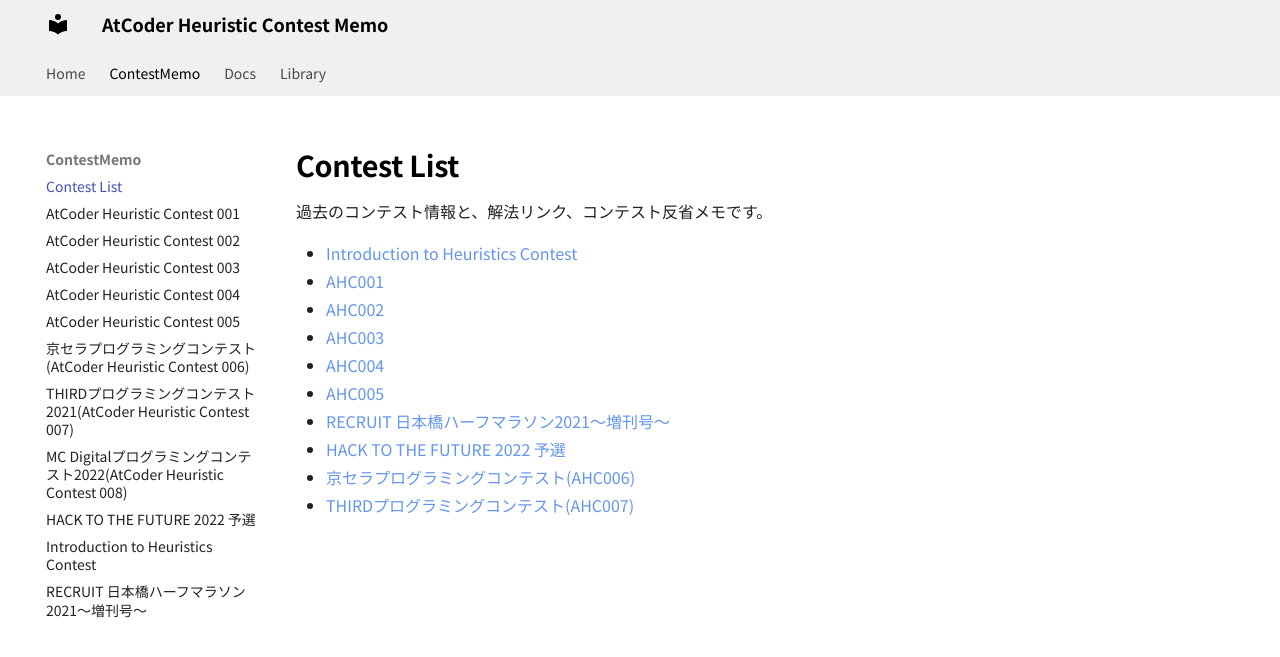
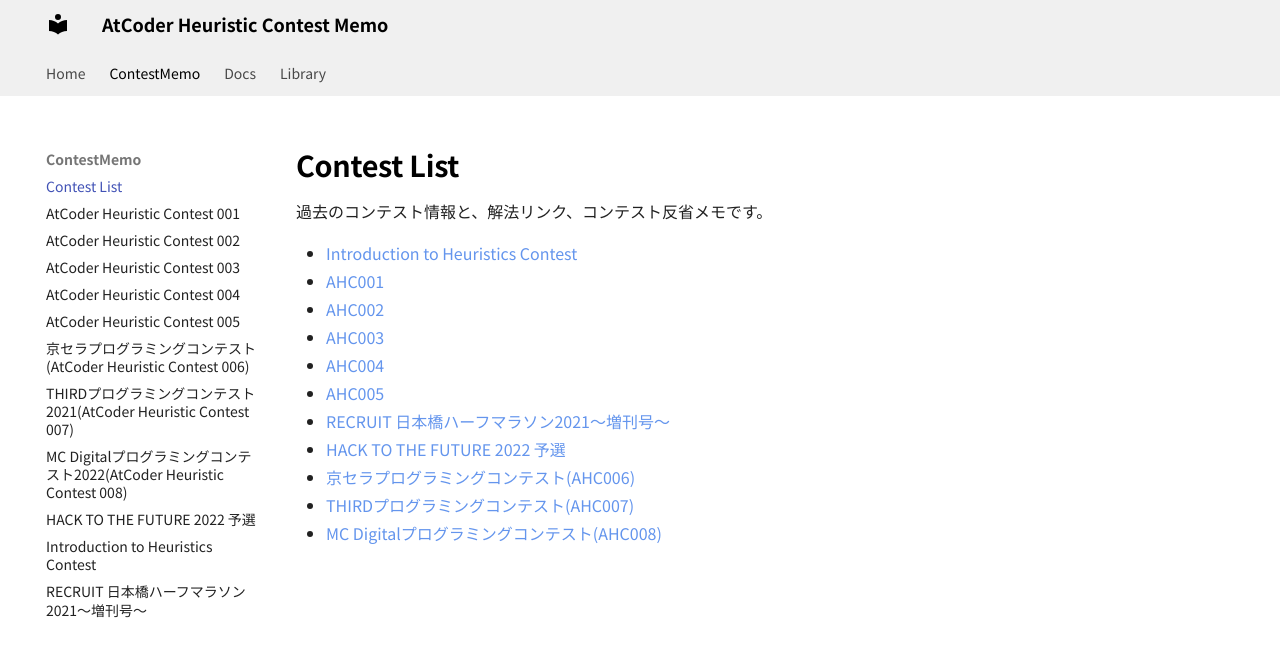
Before and after one commit to jetbead/AtCoderHeuristicContestMemo, an MkDocs documentation site: the page built from docs/ContestMemo/index.md, in a window 1280 px wide. Shown: the top 657 px of the page. Built offline with MkDocs 1.6.1 and Material for MkDocs 9.7.7, drawn with Linux system fonts in a browser that asks for light colours; some web fonts are replaced.

Commit message:
Update index.md

```diff
--- a/docs/ContestMemo/index.md
+++ b/docs/ContestMemo/index.md
@@ -12,3 +12,4 @@
 - [HACK TO THE FUTURE 2022 予選](./httf2022qual.md)
 - [京セラプログラミングコンテスト(AHC006)](./ahc006.md)
 - [THIRDプログラミングコンテスト(AHC007)](./ahc007.md)
+- [MC Digitalプログラミングコンテスト(AHC008)](./ahc008.md)
```
